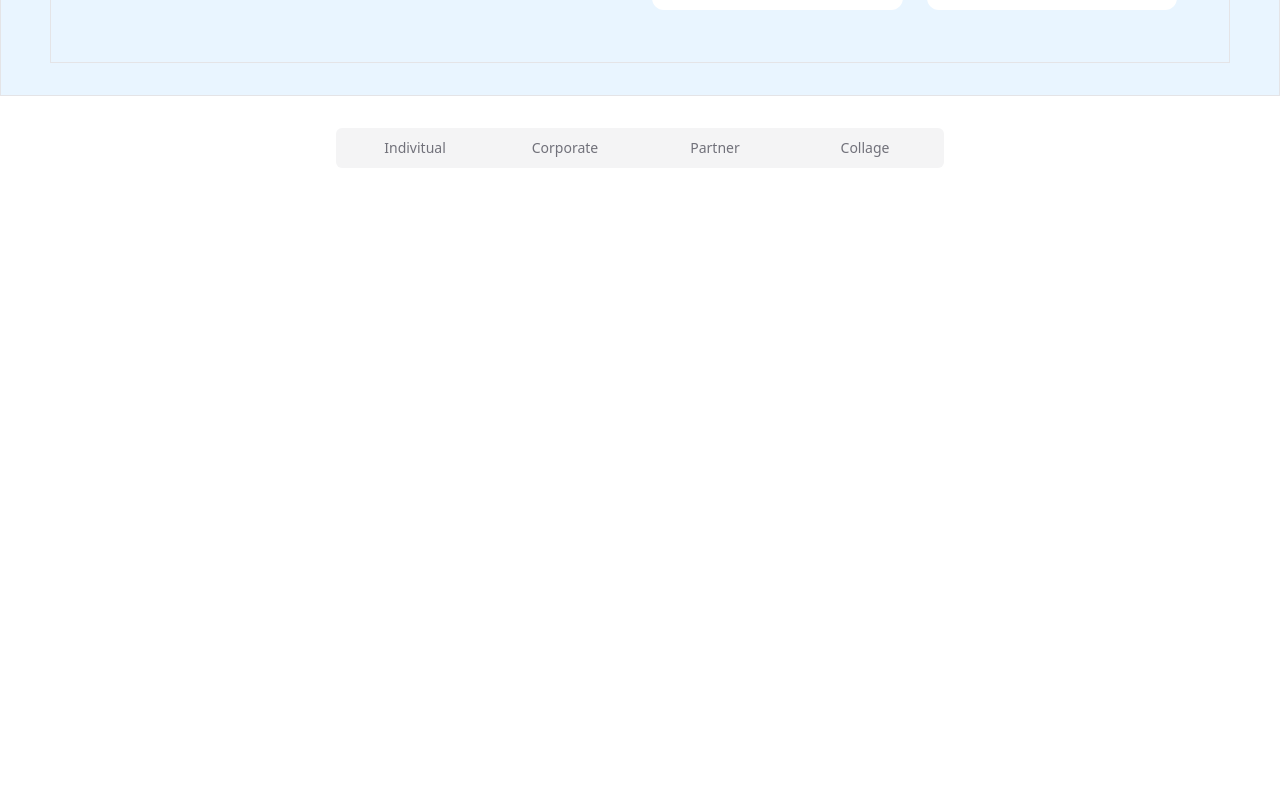
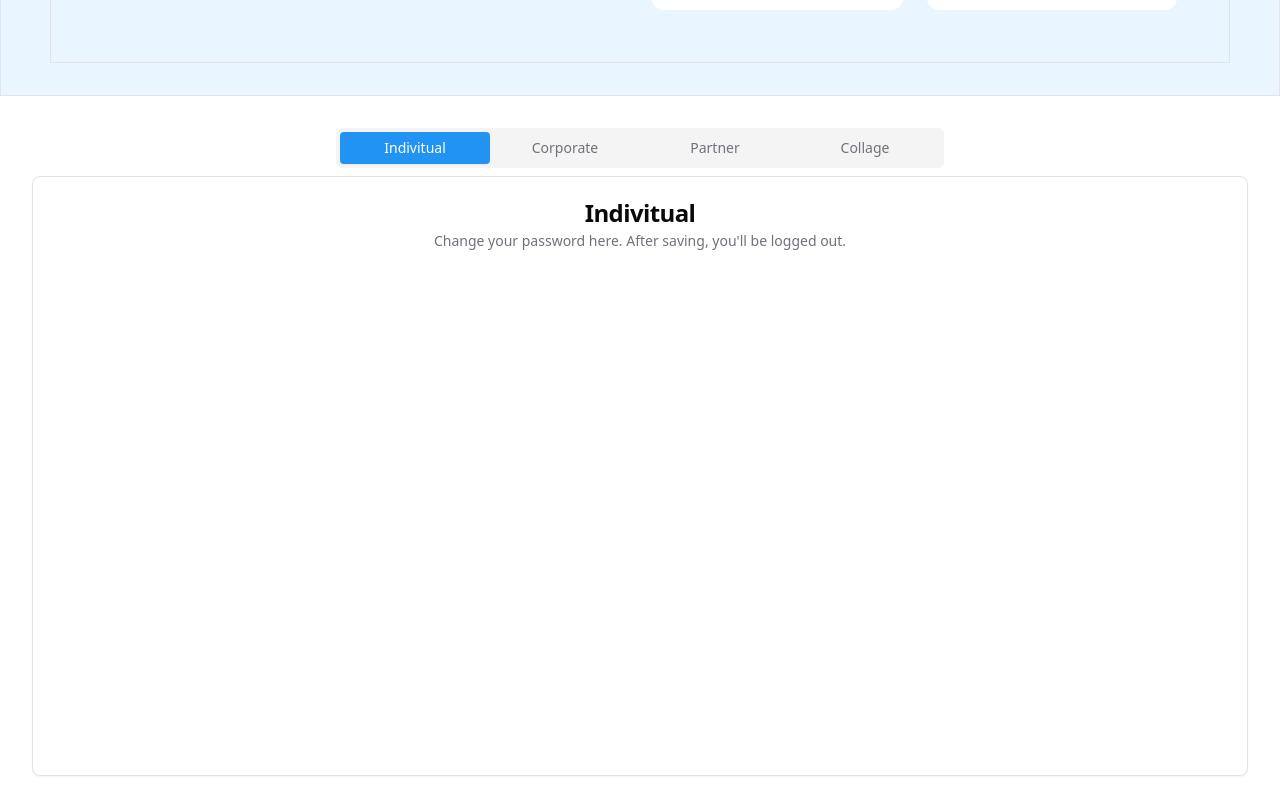
Before and after one commit to sujisucoder/shadcn_ui, a React (Vite) app: page / in a window 1280 px wide. Shown: the part 1300-2100 px from the top of the page. Built offline with nearby package versions, Linux system fonts and the light colour scheme.

Commit message:
tabs added

```diff
--- a/src/components/customTabs/TabsDemo.jsx
+++ b/src/components/customTabs/TabsDemo.jsx
@@ -18,15 +18,15 @@ import {
 
 export default function TabsDemo() {
   return (
-    <Tabs defaultValue="account" className="w-full  flex flex-col justify-center items-center ">
+    <Tabs defaultValue="Indivitual" className="w-full  flex flex-col justify-center items-center ">
       <TabsList className="grid  w-1/2     grid-cols-4">
         <TabsTrigger value="Indivitual">Indivitual</TabsTrigger>
         <TabsTrigger value="Corporate">Corporate</TabsTrigger>
         <TabsTrigger value="Partner">Partner</TabsTrigger>
         <TabsTrigger value="Collage">Collage</TabsTrigger>
       </TabsList>
-      <TabsContent className=" w-full " value="Indivitual">
-      <Card className="text-center">
+      <TabsContent className=" w-full h-[600px] " value="Indivitual">
+      <Card className="text-center h-full">
           <CardHeader>
             <CardTitle>Indivitual</CardTitle>
             <CardDescription>
@@ -46,8 +46,8 @@ export default function TabsDemo() {
           </CardFooter>
         </Card>
       </TabsContent>
-      <TabsContent className=" w-full " value="Corporate">
-      <Card className="text-center">
+      <TabsContent className=" w-full h-[600px] " value="Corporate">
+      <Card className="text-center h-full">
           <CardHeader>
             <CardTitle>Corporate</CardTitle>
             <CardDescription>
@@ -68,8 +68,8 @@ export default function TabsDemo() {
         </Card>
       </TabsContent>
 
-      <TabsContent className=" w-full " value="Partner">
-      <Card className="text-center">
+      <TabsContent className=" w-full h-[600px] " value="Partner">
+      <Card className="text-center h-full">
           <CardHeader>
             <CardTitle>Partner</CardTitle>
             <CardDescription>
@@ -90,8 +90,8 @@ export default function TabsDemo() {
         </Card>
        </TabsContent>
 
-       <TabsContent className=" w-full " value="Collage">
-       <Card className="text-center">
+       <TabsContent className=" w-full h-[600px] " value="Collage">
+       <Card className="text-center h-full">
           <CardHeader>
             <CardTitle>Collage</CardTitle>
             <CardDescription>
--- a/src/components/ui/tabs.jsx
+++ b/src/components/ui/tabs.jsx
@@ -22,7 +22,7 @@ const TabsTrigger = React.forwardRef(({ className, ...props }, ref) => (
   <TabsPrimitive.Trigger
     ref={ref}
     className={cn(
-      "inline-flex items-center justify-center whitespace-nowrap rounded-sm px-3 py-1.5 text-sm font-medium ring-offset-background transition-all focus-visible:outline-none focus-visible:ring-2 focus-visible:ring-ring focus-visible:ring-offset-2 disabled:pointer-events-none disabled:opacity-50 data-[state=active]:bg-background data-[state=active]:text-foreground data-[state=active]:shadow-sm",
+      "inline-flex items-center justify-center whitespace-nowrap rounded-sm px-3 py-1.5 text-sm font-medium ring-offset-background transition-all focus-visible:outline-none focus-visible:ring-2 focus-visible:ring-ring focus-visible:ring-offset-2 disabled:pointer-events-none disabled:opacity-50 data-[state=active]:bg-tabBgColor data-[state=active]:text-white data-[state=active]:shadow-sm",
       className
     )}
     {...props} />
--- a/tailwind.config.js
+++ b/tailwind.config.js
@@ -20,6 +20,7 @@ module.exports = {
       colors: {
         landingPageBlue: "#E9F5FF",
         footerBackground:'#004075',
+        tabBgColor:"#2194F3",
         border: "hsl(var(--border))",
         input: "hsl(var(--input))",
         ring: "hsl(var(--ring))",
```
